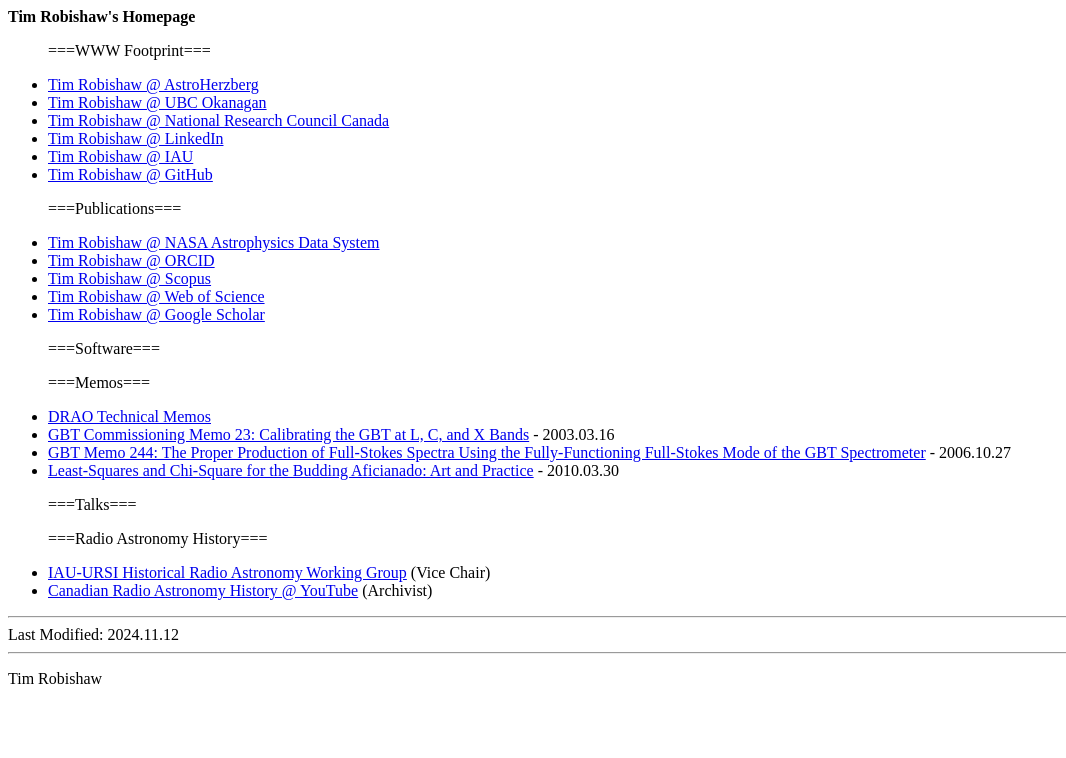
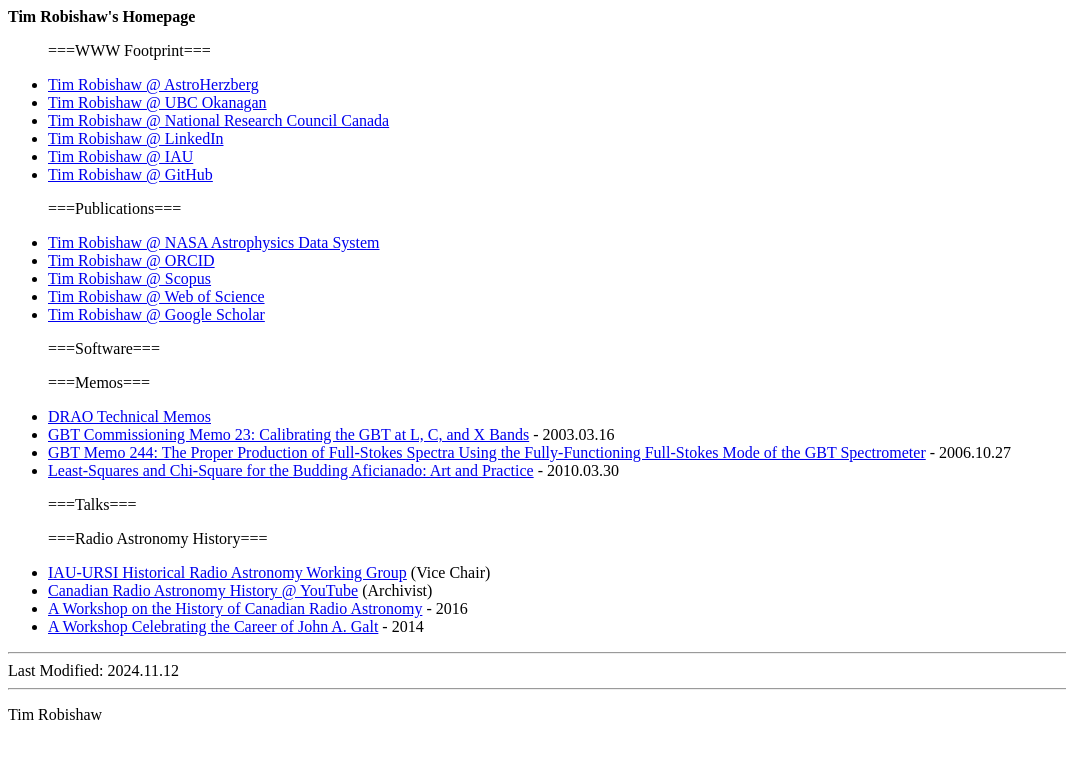
Before and after one commit to timrobishaw/timrobishaw.github.io, a plain HTML site: page index.html in a window 1280 px wide. Shown: the whole page, without its empty margins (0-1066 px from the left). Drawn offline with Linux system fonts and the light colour scheme.

Commit message:
Update index.html

```diff
--- a/index.html
+++ b/index.html
@@ -42,7 +42,8 @@
   ===Radio Astronomy History===
     <li><a href="https://rahist.nrao.edu/">IAU-URSI Historical Radio Astronomy Working Group</a> (Vice Chair)</li>
     <li><a href="https://www.youtube.com/@canadianradioastronomyhist196">Canadian Radio Astronomy History @ YouTube</a> (Archivist)</li>
-
+    <li><a href="https://astroherzberg.org/radiohistory2016/">A Workshop on the History of Canadian Radio Astronomy</a> - 2016</li>
+    <li><a href="https://astroherzberg.org/galtfest/">A Workshop Celebrating the Career of John A. Galt</a> - 2014</li>
   </p>
   </ul>
   <hr>
```
